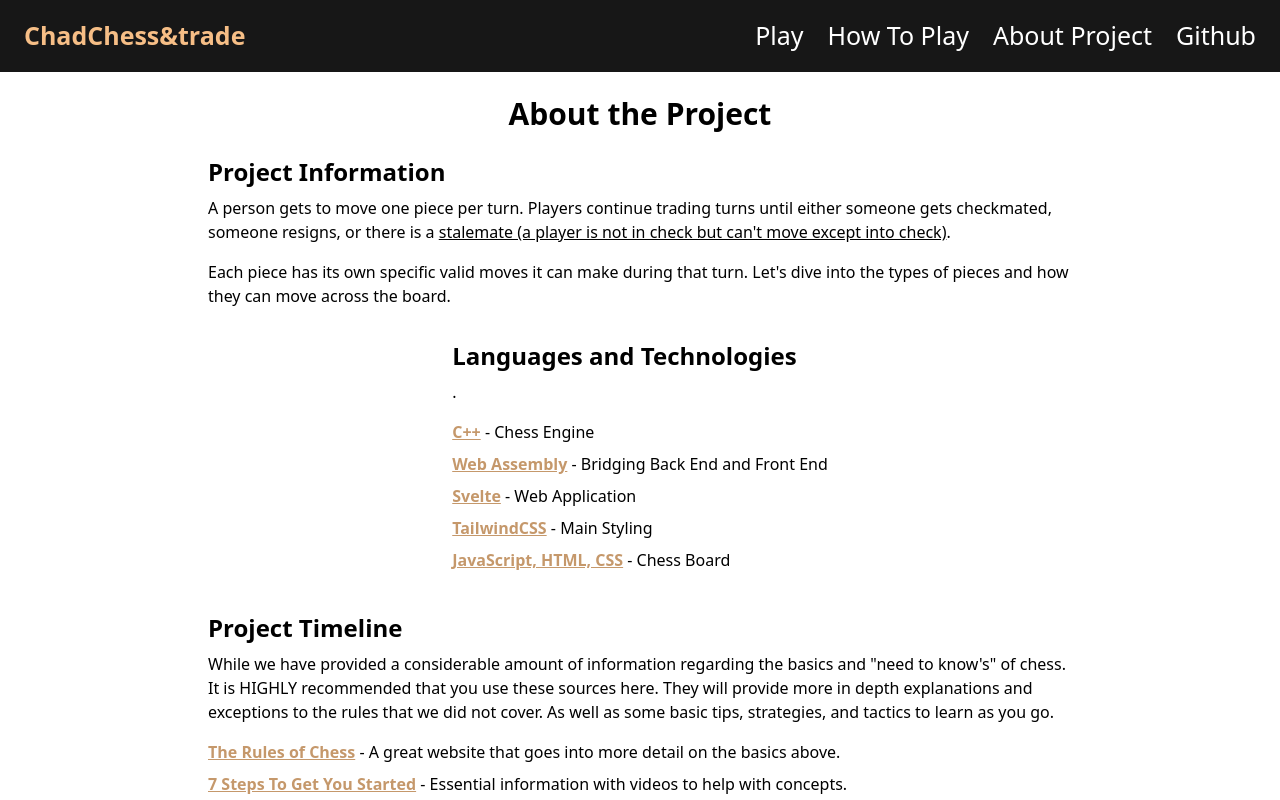
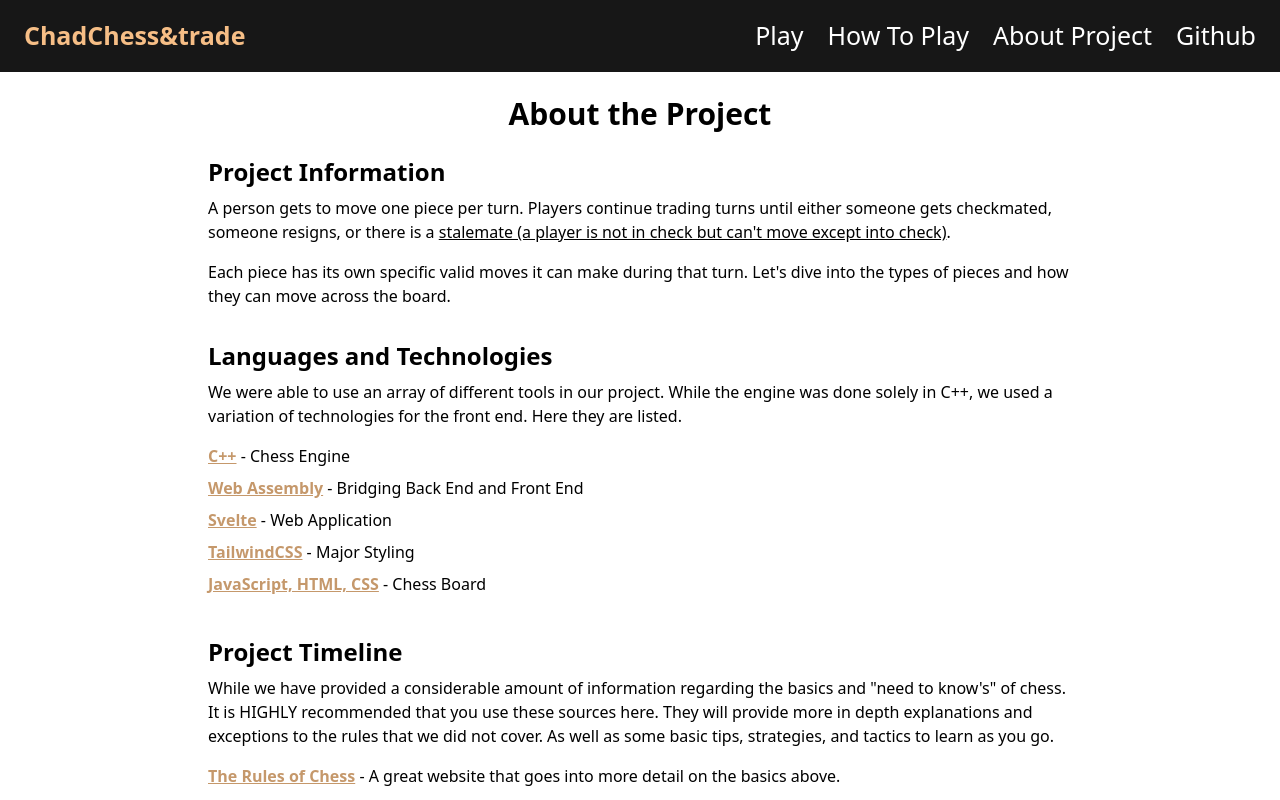
Before and after one commit to jdixon34-utk/Chess, a SvelteKit app in the folder ChessWebsite/: page /about in a window 1280 px wide. Shown: the top 800 px of the page. Built offline with nearby package versions, Linux system fonts and the light colour scheme.

Commit message:
about page - another minor update

```diff
--- a/ChessWebsite/src/routes/about/+page.svelte
+++ b/ChessWebsite/src/routes/about/+page.svelte
@@ -31,8 +31,8 @@
         <div class="flex flex-col">
             <h1 class="text-2xl font-semibold pb-[1vh]">Languages and Technologies</h1>
             <p class="pb-[2vh]">
-                .
-            </p>
+                We were able to use an array of different tools in our project. While the engine was done
+                solely in C++, we used a variation of technologies for the front end. Here they are listed.
 
             <ul class="pb-[4vh]">
                 <li class="pb-[1vh]">
@@ -49,7 +49,7 @@
                 </li>
                 <li class="pb-[1vh]">
                     <a class="text-[#c5986b] hover:text-[#b18960] font-bold underline" href="https://v2.tailwindcss.com/docs" target="_blank">TailwindCSS</a>
-                    - Main Styling
+                    - Major Styling
                 </li>
                 <li class="pb-[1vh]">
                     <a class="text-[#c5986b] hover:text-[#b18960] font-bold underline" href="https://developer.mozilla.org/en-US/" target="_blank">JavaScript, HTML, CSS</a>
```
